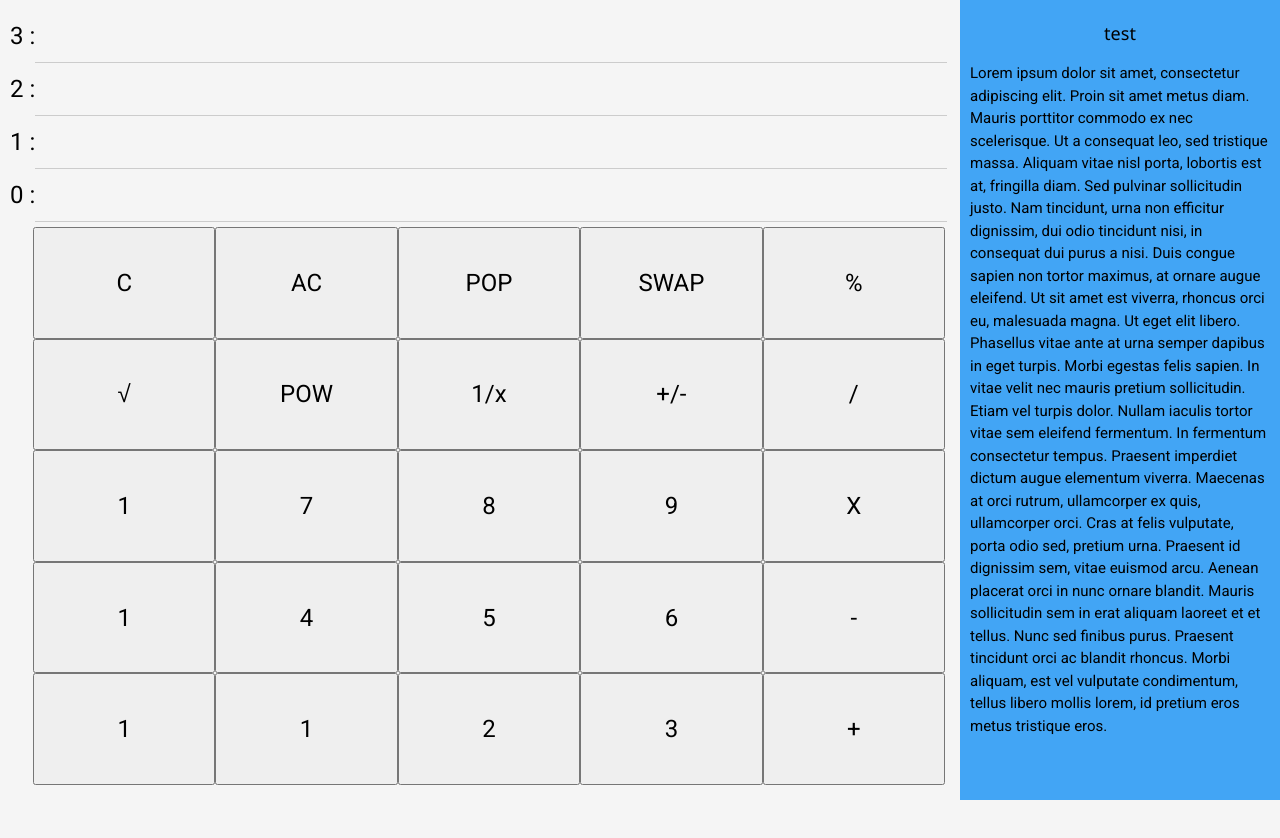
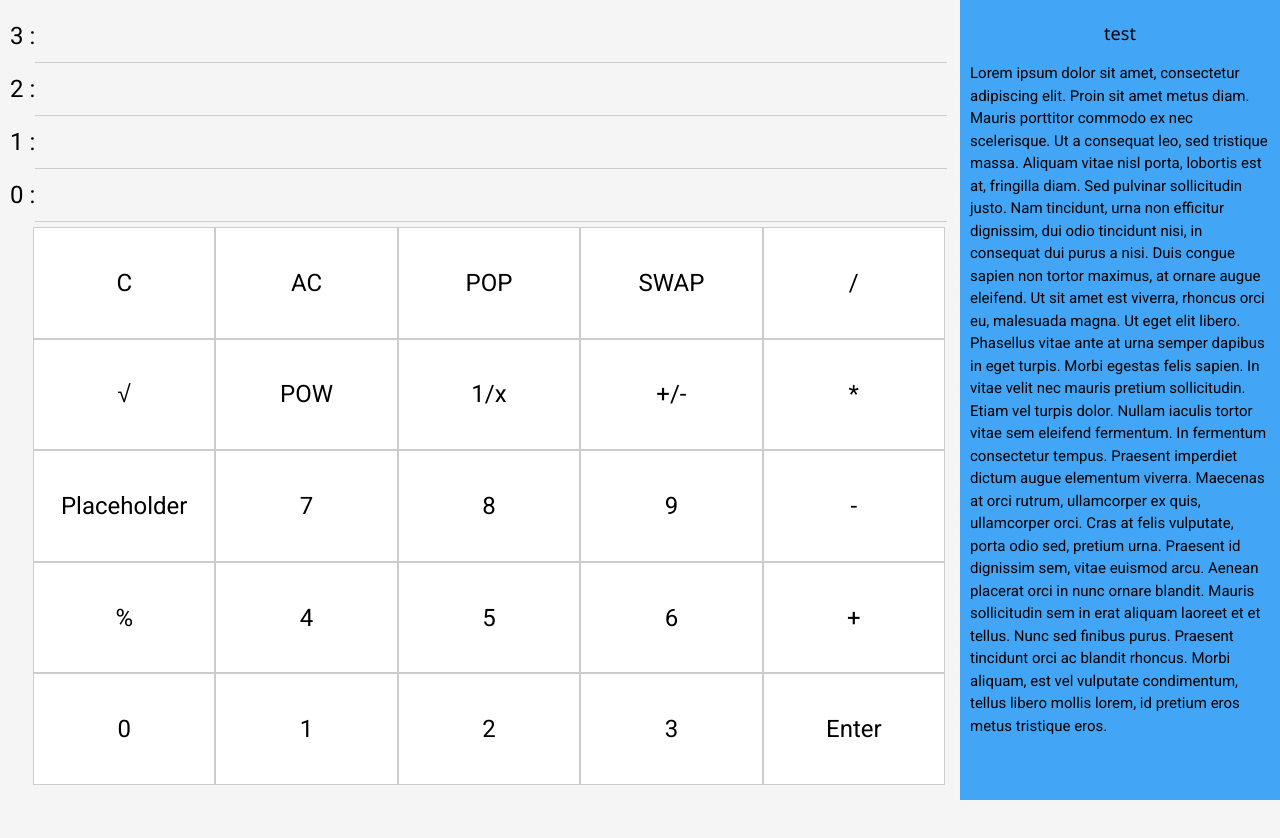
Before and after one commit to acyrwus/SimpleRPN, a plain HTML site: page index.html in a window 1280 px wide. Drawn offline with nearby package versions, Linux system fonts and the light colour scheme.

Commit message:
Updating Calc ui to material.

```diff
--- a/index.html
+++ b/index.html
@@ -11,7 +11,7 @@
     <meta name="viewport" content="width=device-width, initial-scale=1.0"/>
     <link rel="shortcut icon" href="./falvicon.ico" type="image/x-icon">
     <title>SimpleRPN</title>
-
+    <script src="js/main.js"></script>
 
 </head>
 <body>
@@ -31,31 +31,31 @@
             </div>
 
             <div class="parent">
-                <div class="div1"> <button class="calc-btn">+</button></div>
-                <div class="div2"><button class="calc-btn">-</button></div>
-                <div class="div3"><button class="calc-btn">X</button></div>
-                <div class="div4"><button class="calc-btn">/</button></div>
-                <div class="div5"><button class="calc-btn">%</button></div>
-                <div class="div6"><button class="calc-btn">3</button></div>
-                <div class="div7"><button class="calc-btn">6</button></div>
-                <div class="div8"><button class="calc-btn">9</button></div>
-                <div class="div9"><button class="calc-btn">+/-</button></div>
-                <div class="div10"><button class="calc-btn">SWAP</button></div>
-                <div class="div11"><button class="calc-btn">2</button></div>
-                <div class="div12"><button class="calc-btn">5</button></div>
-                <div class="div13"><button class="calc-btn">8</button></div>
-                <div class="div14"><button class="calc-btn">1/x</button></div>
-                <div class="div15"><button class="calc-btn">POP</button></div>
-                <div class="div16"><button class="calc-btn">1</button></div>
-                <div class="div17"><button class="calc-btn">4</button></div>
-                <div class="div18"><button class="calc-btn">7</button></div>
-                <div class="div19"><button class="calc-btn">POW</button></div>
-                <div class="div20"><button class="calc-btn">AC</button></div>
-                <div class="div21"><button class="calc-btn">1</button></div>
-                <div class="div22"><button class="calc-btn">1</button></div>
-                <div class="div23"><button class="calc-btn">1</button></div>
-                <div class="div24"><button class="calc-btn">√</button></div>
-                <div class="div25"><button class="calc-btn">C</button></div>
+                <div class="div1"> <button class="calc-btn w3-button w3-white w3-border">Enter</button></div>
+                <div class="div2"><button class="calc-btn w3-button w3-white w3-border">+</button></div>
+                <div class="div3"><button class="calc-btn w3-button w3-white w3-border">-</button></div>
+                <div class="div4"><button class="calc-btn w3-button w3-white w3-border">*</button></div>
+                <div class="div5"><button class="calc-btn w3-button w3-white w3-border">/</button></div>
+                <div class="div6"><button class="calc-btn w3-button w3-white w3-border">3</button></div>
+                <div class="div7"><button class="calc-btn w3-button w3-white w3-border">6</button></div>
+                <div class="div8"><button class="calc-btn w3-button w3-white w3-border">9</button></div>
+                <div class="div9"><button class="calc-btn w3-button w3-white w3-border">+/-</button></div>
+                <div class="div10"><button class="calc-btn w3-button w3-white w3-border">SWAP</button></div>
+                <div class="div11"><button class="calc-btn w3-button w3-white w3-border">2</button></div>
+                <div class="div12"><button class="calc-btn w3-button w3-white w3-border">5</button></div>
+                <div class="div13"><button class="calc-btn w3-button w3-white w3-border">8</button></div>
+                <div class="div14"><button class="calc-btn w3-button w3-white w3-border">1/x</button></div>
+                <div class="div15"><button class="calc-btn w3-button w3-white w3-border">POP</button></div>
+                <div class="div16"><button class="calc-btn w3-button w3-white w3-border">1</button></div>
+                <div class="div17"><button class="calc-btn w3-button w3-white w3-border">4</button></div>
+                <div class="div18"><button class="calc-btn w3-button w3-white w3-border">7</button></div>
+                <div class="div19"><button class="calc-btn w3-button w3-white w3-border">POW</button></div>
+                <div class="div20"><button class="calc-btn w3-button w3-white w3-border">AC</button></div>
+                <div class="div21"><button class="calc-btn w3-button w3-white w3-border">0</button></div>
+                <div class="div22"><button class="calc-btn w3-button w3-white w3-border">%</button></div>
+                <div class="div23"><button class="calc-btn w3-button w3-white w3-border">Placeholder</button></div>
+                <div class="div24"><button class="calc-btn w3-button w3-white w3-border">√</button></div>
+                <div class="div25"><button class="calc-btn w3-button w3-white w3-border">C</button></div>
             </div>
 
 
--- a/js/main.js
+++ b/js/main.js
@@ -44,3 +44,9 @@ var minus = (stk) => {
     stk[0] = stk[1] - stk[0];
     return fixStk(stk);
 };
+
+this.addEventListener('keypress', event => {
+  if (event.keyCode == 13) {
+    alert('hi.')
+  }
+})
```
